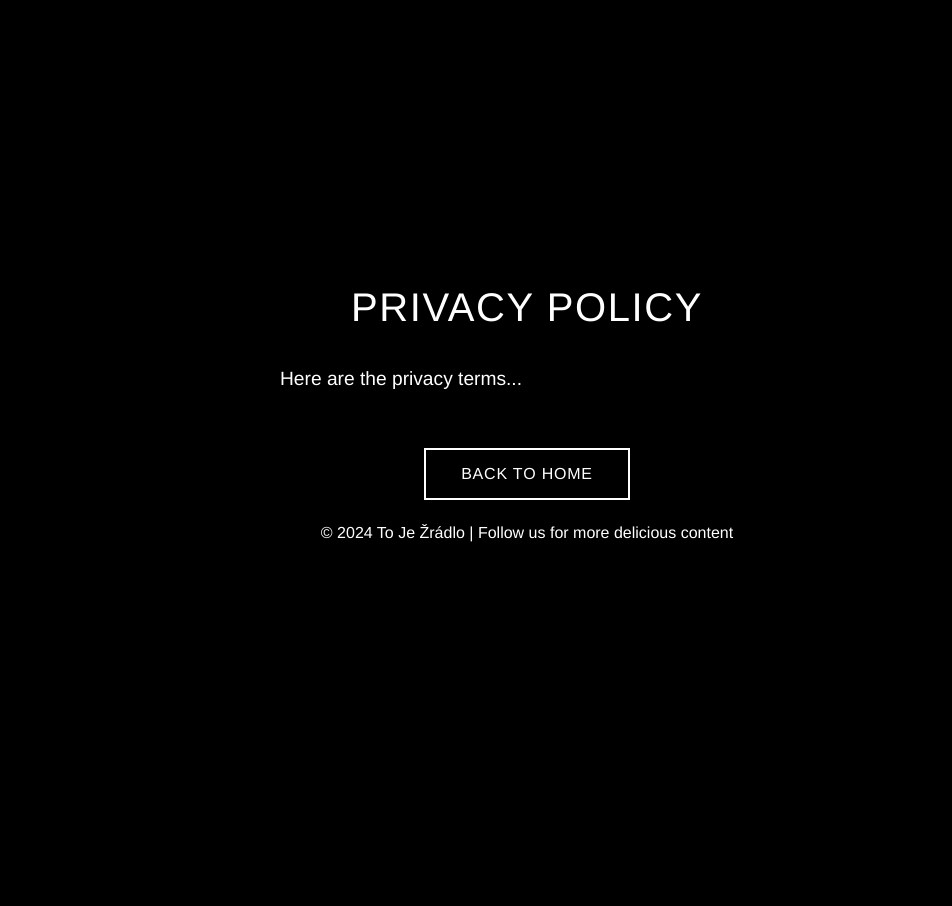
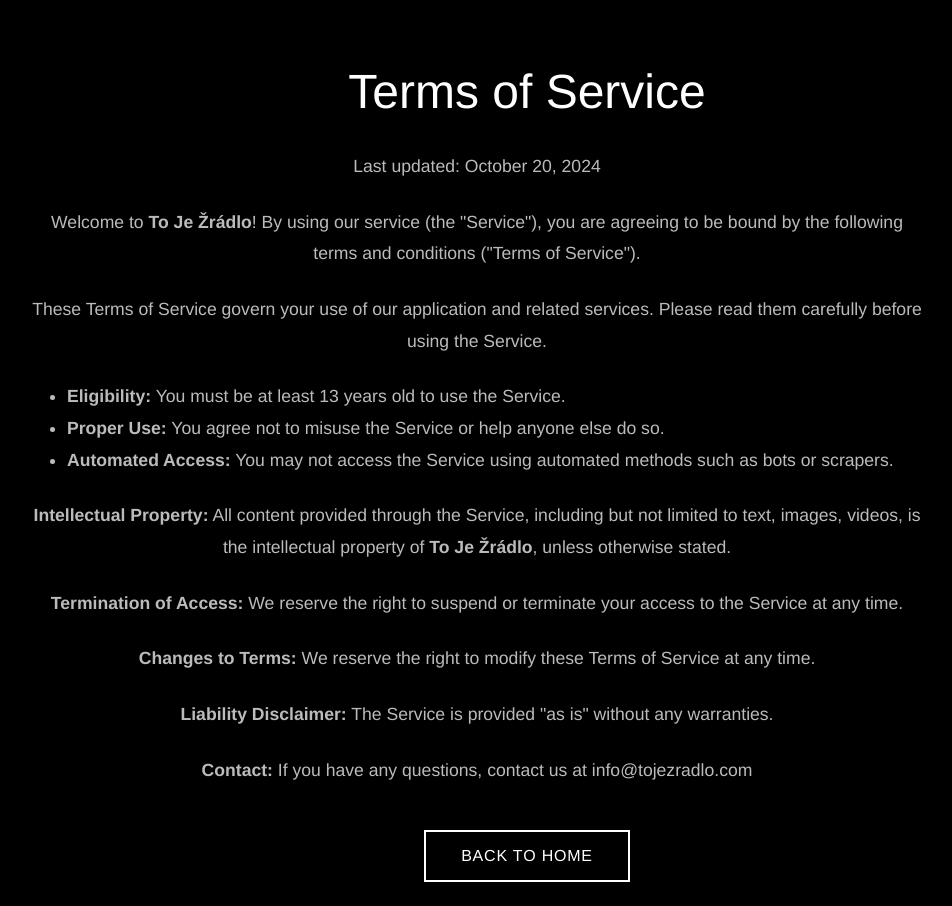
Before and after one commit to mlrfilipcz/tiktok-terms, a plain HTML site: page terms.html in a window 1280 px wide. Shown: the whole page, without its empty margins (113-1065 px from the left). Before the commit the page ends 800 px from the top, so only its background shows below. Drawn offline with Linux system fonts and the light colour scheme.

Commit message:
Update terms.html

```diff
--- a/terms.html
+++ b/terms.html
@@ -3,7 +3,7 @@
 <head>
     <meta charset="UTF-8">
     <meta name="viewport" content="width=device-width, initial-scale=1.0">
-    <title>Privacy Policy - To Je Žrádlo</title>
+    <title>Terms of Service - To Je Žrádlo</title>
     <style>
         body {
             margin: 0;
@@ -13,29 +13,32 @@
             color: #fff;
             display: flex;
             flex-direction: column;
+            justify-content: center;
             align-items: center;
-            justify-content: center;
             min-height: 100vh;
+            text-align: center;
         }
         h1 {
-            font-size: 2.5rem;
+            font-size: 3rem;
             font-weight: 300;
-            letter-spacing: 0.1rem;
-            text-align: center;
             margin-bottom: 2rem;
-            text-transform: uppercase;
+            color: #fff;
         }
-        p {
-            font-size: 1.2rem;
-            text-align: center;
+        p, ul {
+            font-size: 1.1rem;
             max-width: 900px;
-            margin-bottom: 2rem;
+            margin-bottom: 1.5rem;
             line-height: 1.8;
+            color: #bbb;
+        }
+        ul {
+            text-align: left;
         }
         .container {
             text-align: center;
+            margin-top: 2rem;
             width: 90%;
-            max-width: 1200px;
+            max-width: 1000px;
         }
         .buttons a {
             display: inline-block;
@@ -55,26 +58,39 @@
             color: #000;
             background-color: #fff;
         }
-        .buttons a span {
-            position: relative;
-            z-index: 1;
-        }
     </style>
 </head>
 <body>
 
 <div class="container">
-    <h1>Privacy Policy</h1>
-    <p>Here are the privacy terms...</p>
+    <h1>Terms of Service</h1>
+
+    <p>Last updated: October 20, 2024</p>
+
+    <p>Welcome to <strong>To Je Žrádlo</strong>! By using our service (the "Service"), you are agreeing to be bound by the following terms and conditions ("Terms of Service").</p>
+
+    <p>These Terms of Service govern your use of our application and related services. Please read them carefully before using the Service.</p>
+
+    <ul>
+        <li><strong>Eligibility:</strong> You must be at least 13 years old to use the Service.</li>
+        <li><strong>Proper Use:</strong> You agree not to misuse the Service or help anyone else do so.</li>
+        <li><strong>Automated Access:</strong> You may not access the Service using automated methods such as bots or scrapers.</li>
+    </ul>
+
+    <p><strong>Intellectual Property:</strong> All content provided through the Service, including but not limited to text, images, videos, is the intellectual property of <strong>To Je Žrádlo</strong>, unless otherwise stated.</p>
+
+    <p><strong>Termination of Access:</strong> We reserve the right to suspend or terminate your access to the Service at any time.</p>
+
+    <p><strong>Changes to Terms:</strong> We reserve the right to modify these Terms of Service at any time.</p>
+
+    <p><strong>Liability Disclaimer:</strong> The Service is provided "as is" without any warranties.</p>
+
+    <p><strong>Contact:</strong> If you have any questions, contact us at info@tojezradlo.com</p>
 
     <div class="buttons">
         <a href="index.html"><span>Back to Home</span></a>
     </div>
 </div>
 
-<footer>
-    &copy; 2024 To Je Žrádlo | Follow us for more delicious content
-</footer>
-
 </body>
 </html>
```
